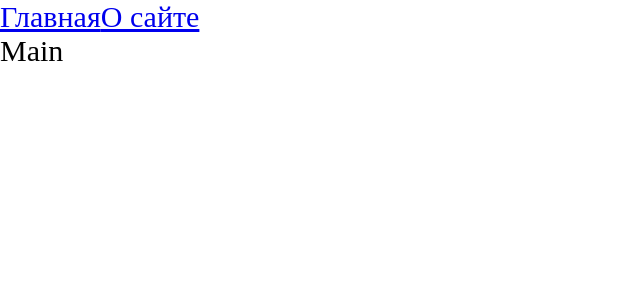
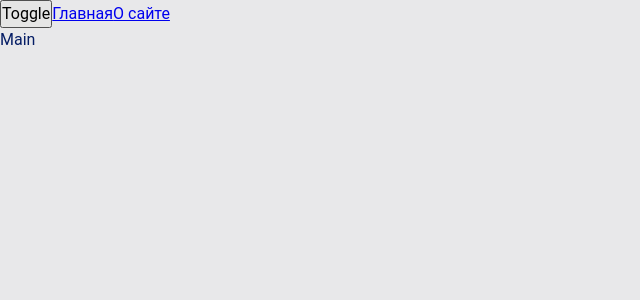
Before and after one commit to dmitriyskrill/production-course, a React app: page / in a window 1280 px wide. Shown: the top 300 px of the page, without its empty margins (0-640 px from the left). Built offline with nearby package versions, Linux system fonts and the light colour scheme.

Commit message:
7 Организация стилей. Добавляем темы. Переход на 17 реакт. За автором

```diff
--- a/src/App.tsx
+++ b/src/App.tsx
@@ -1,12 +1,15 @@
 import { Suspense } from 'react'
-import './index.scss'
+import './styles/index.scss'
 import { Link, Route, Routes } from 'react-router-dom'
 import { AboutPageAsync } from './pages/AboutPage/AboutPage.async'
 import { MainPageAsync } from './pages/MainPage/MainPage.async'
+import { useTheme } from './theme/useTheme'
 
 const App = () => {
+  const { theme, toggleTheme } = useTheme()
   return (
-    <div className="app">
+    <div className={`app ${theme}`}>
+      <button onClick={toggleTheme}>Toggle</button>
       <Link to={'/'}>Главная</Link>
       <Link to={'/about'}>О сайте</Link>
       <Suspense fallback={<div>Loading...</div>}>
--- a/src/index.scss
+++ /dev/null
@@ -1,9 +0,0 @@
-* {
-  margin: 0;
-  padding: 0;
-  box-sizing: border-box;
-}
-
-.app {
-  font-size: 30px;
-}
--- a/src/index.tsx
+++ b/src/index.tsx
@@ -1,11 +1,13 @@
-import { createRoot } from 'react-dom/client'
-import App from './App'
-import { BrowserRouter } from 'react-router-dom'
+import {render} from "react-dom";
+import App from "./App";
+import {BrowserRouter} from "react-router-dom";
+import ThemeProvider from "./theme/ThemeProvider";
 
-createRoot(
+render(
+  <BrowserRouter>
+    <ThemeProvider>
+      <App />
+    </ThemeProvider>
+  </BrowserRouter>,
   document.getElementById('root')
-).render(
-  <BrowserRouter>
-    <App/>
-  </BrowserRouter>
 )
--- /dev/null
+++ b/src/styles/index.scss
@@ -0,0 +1,13 @@
+@import "reset";
+@import "variables/global";
+@import "themes/light";
+@import "themes/dark";
+
+.app {
+  font: var(--font-m);
+
+  background: var(--bg-color);
+  color: var(--primary-color);
+
+  min-height: 100vh;
+}
--- /dev/null
+++ b/src/styles/reset.scss
@@ -0,0 +1,14 @@
+* {
+  margin: 0;
+  padding: 0;
+  box-sizing: border-box;
+}
+
+input,
+button,
+textarea,
+select {
+  margin: 0;
+
+  font: inherit;
+}
--- /dev/null
+++ b/src/styles/themes/dark.scss
@@ -0,0 +1,6 @@
+.app.dark {
+  --bg-color: #000000;
+
+  --primary-color: #ffffff;
+  --secondary-color: #9f9f9f;
+}
--- /dev/null
+++ b/src/styles/themes/light.scss
@@ -0,0 +1,6 @@
+.app.light {
+  --bg-color: #e8e8ea;
+
+  --primary-color: #041c65;
+  --secondary-color: #0449e0;
+}
--- /dev/null
+++ b/src/styles/variables/global.scss
@@ -0,0 +1,11 @@
+:root {
+  --font-family-main: Roboto, 'Times New Roman', Serif;
+
+  --font-size-m: 16px;
+  --font-line-m: 24px;
+  --font-m: var(--font-size-m) / var(--font-line-m) var(--font-family-main);
+
+  --font-size-l: 24px;
+  --font-line-l: 32px;
+  --font-l: var(--font-size-l) / var(--font-line-l) var(--font-family-main);
+}
--- /dev/null
+++ b/src/theme/ThemeContext.ts
@@ -0,0 +1,15 @@
+import { createContext } from 'react'
+
+export enum Theme {
+  LIGHT = 'light',
+  DARK = 'dark'
+}
+
+export interface ThemeContextProps {
+  theme?: Theme
+  setTheme?: (theme: Theme) => void
+}
+
+export const ThemeContext = createContext<ThemeContextProps>({})
+
+export const LOCAL_STORAGE_THEME_KEY = 'theme'
--- /dev/null
+++ b/src/theme/ThemeProvider.tsx
@@ -0,0 +1,22 @@
+import { LOCAL_STORAGE_THEME_KEY, Theme, ThemeContext } from './ThemeContext'
+import { FC, useMemo, useState } from 'react'
+
+const defaultTheme = localStorage.getItem(LOCAL_STORAGE_THEME_KEY) as Theme || Theme.LIGHT
+
+// @ts-ignore
+const ThemeProvider: FC = ({ children }) => {
+  const [theme, setTheme] = useState<Theme>(defaultTheme)
+
+  const defaultProps = useMemo(() => ({
+    theme,
+    setTheme
+  }), [theme])
+
+  return (
+    <ThemeContext.Provider value={defaultProps}>
+      {children}
+    </ThemeContext.Provider>
+  )
+}
+
+export default ThemeProvider
--- /dev/null
+++ b/src/theme/useTheme.ts
@@ -0,0 +1,20 @@
+import { LOCAL_STORAGE_THEME_KEY, Theme, ThemeContext } from './ThemeContext'
+import { useContext } from 'react'
+
+interface UseThemeResult {
+  toggleTheme: () => void
+  theme: Theme
+}
+
+export function useTheme (): UseThemeResult {
+  const { theme, setTheme } = useContext(ThemeContext)
+  const toggleTheme = () => {
+    const newTheme = theme === Theme.DARK ? Theme.LIGHT : Theme.DARK
+    setTheme(newTheme)
+    localStorage.setItem(LOCAL_STORAGE_THEME_KEY, newTheme)
+  }
+
+  return {
+    theme, toggleTheme
+  }
+}
```
Also changed, not shown: package.json (+20 -20 lines), 1 other file (tests, documents, lock files or other folders).
